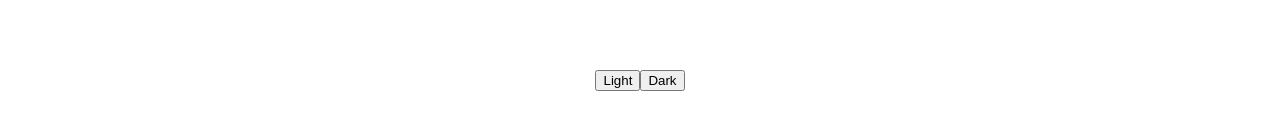
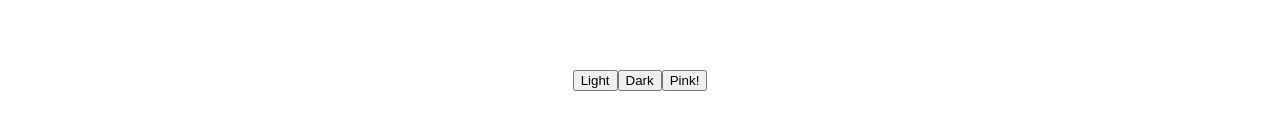
Before and after one commit to YaleComputerSociety/MajorAudit, a React (Create React App) app in the folder frontend/: page /themes in a window 1280 px wide. Shown: the part 320-450 px from the top of the page. Built offline with nearby package versions, Linux system fonts and the light colour scheme.

Commit message:
pink theme!
Need to make the getThemeColor function better lol

```diff
--- a/frontend/src/commons/utilities/themeSchemas.tsx
+++ b/frontend/src/commons/utilities/themeSchemas.tsx
@@ -14,6 +14,13 @@ export const darkTheme = {
     courseBoxColor2: "#404040",
 }
 
+export const pinkTheme = {
+    backgroundColor: "#FFC0CB",
+    color: "#000000",
+    courseBoxColor: "#FF9CAD",
+    courseBoxColor2: "#FF7D94",
+}
+
 export function getThemeColor(currentTheme: Theme, themeProp: string) {
     if (currentTheme === 'light') {
         if (themeProp === 'backgroundColor') return lightTheme.backgroundColor;
@@ -27,5 +34,11 @@ export function getThemeColor(currentTheme: Theme, themeProp: string) {
         if (themeProp === 'courseBoxColor') return darkTheme.courseBoxColor;
         if (themeProp === 'courseBoxColor2') return darkTheme.courseBoxColor2;
     }
+    if (currentTheme === 'pink') {
+        if (themeProp === 'backgroundColor') return pinkTheme.backgroundColor;
+        if (themeProp === 'color') return pinkTheme.color;
+        if (themeProp === 'courseBoxColor') return pinkTheme.courseBoxColor;
+        if (themeProp === 'courseBoxColor2') return pinkTheme.courseBoxColor2;
+    }
     return "#000000"
 }
--- a/frontend/src/hooks/themeContext.tsx
+++ b/frontend/src/hooks/themeContext.tsx
@@ -7,7 +7,7 @@ import {
 } from "react";
 import { getThemeColor } from "../commons/utilities/themeSchemas";
 
-export type Theme = "light" | "dark";
+export type Theme = "light" | "dark" | "pink";
 
 type Store = {
   currentTheme: Theme;
--- a/frontend/src/pages/Themes/Themes.tsx
+++ b/frontend/src/pages/Themes/Themes.tsx
@@ -60,12 +60,17 @@ function Themes() {
     setCurrentTheme("dark")
   }
 
+  function setPinkTheme() {
+    setCurrentTheme("pink")
+  }
+
   return (
     <div>
         <NavBar/>
         <div style={{display: "flex", justifyContent: "center", alignItems: "center",  height: "100vh"}}>
             <button type="button" onClick={setLightTheme}>Light</button>
             <button type="button" onClick={setDarkTheme}>Dark</button>
+            <button type="button" onClick={setPinkTheme}>Pink!</button>
         </div>
     </div>
   )
```
